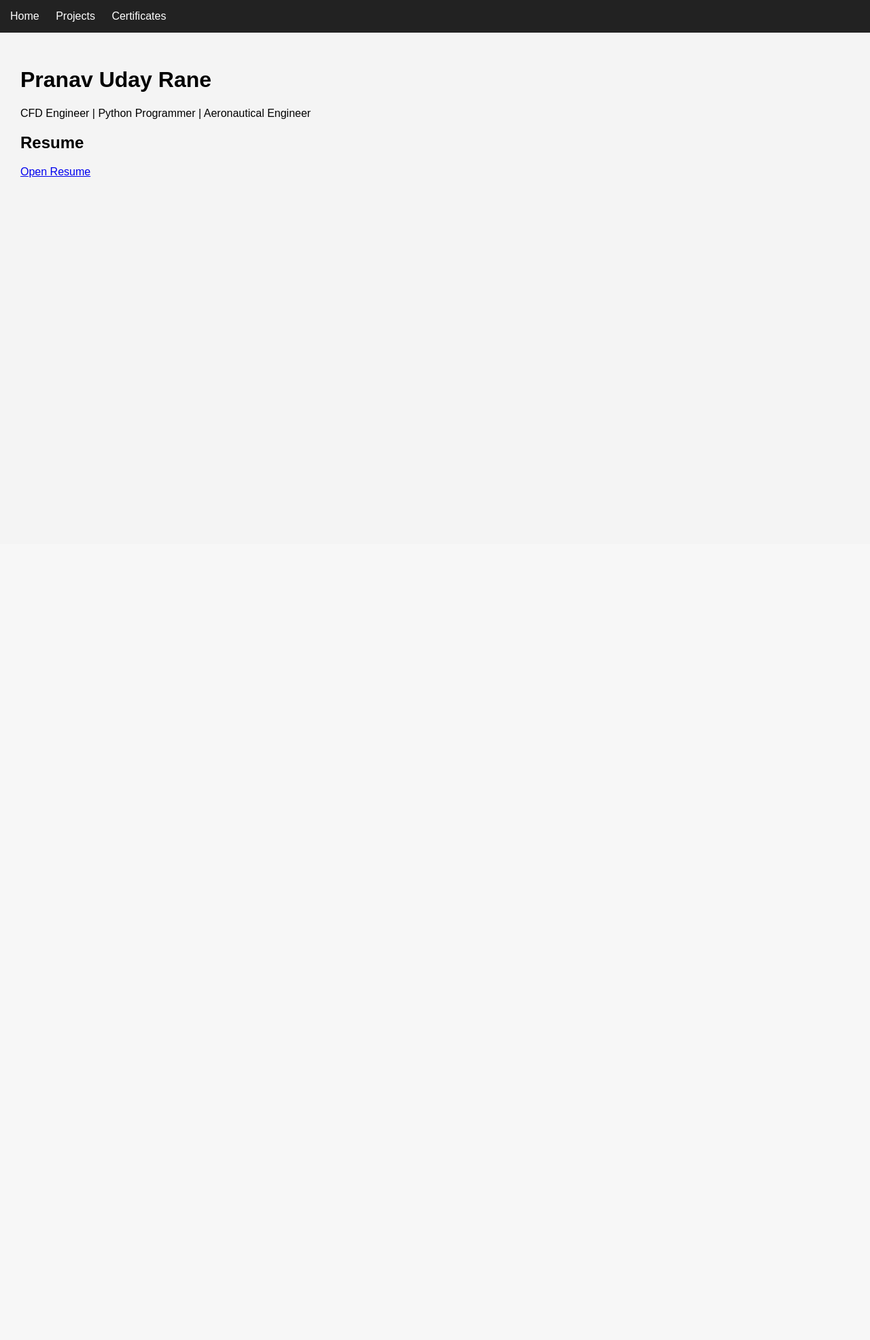
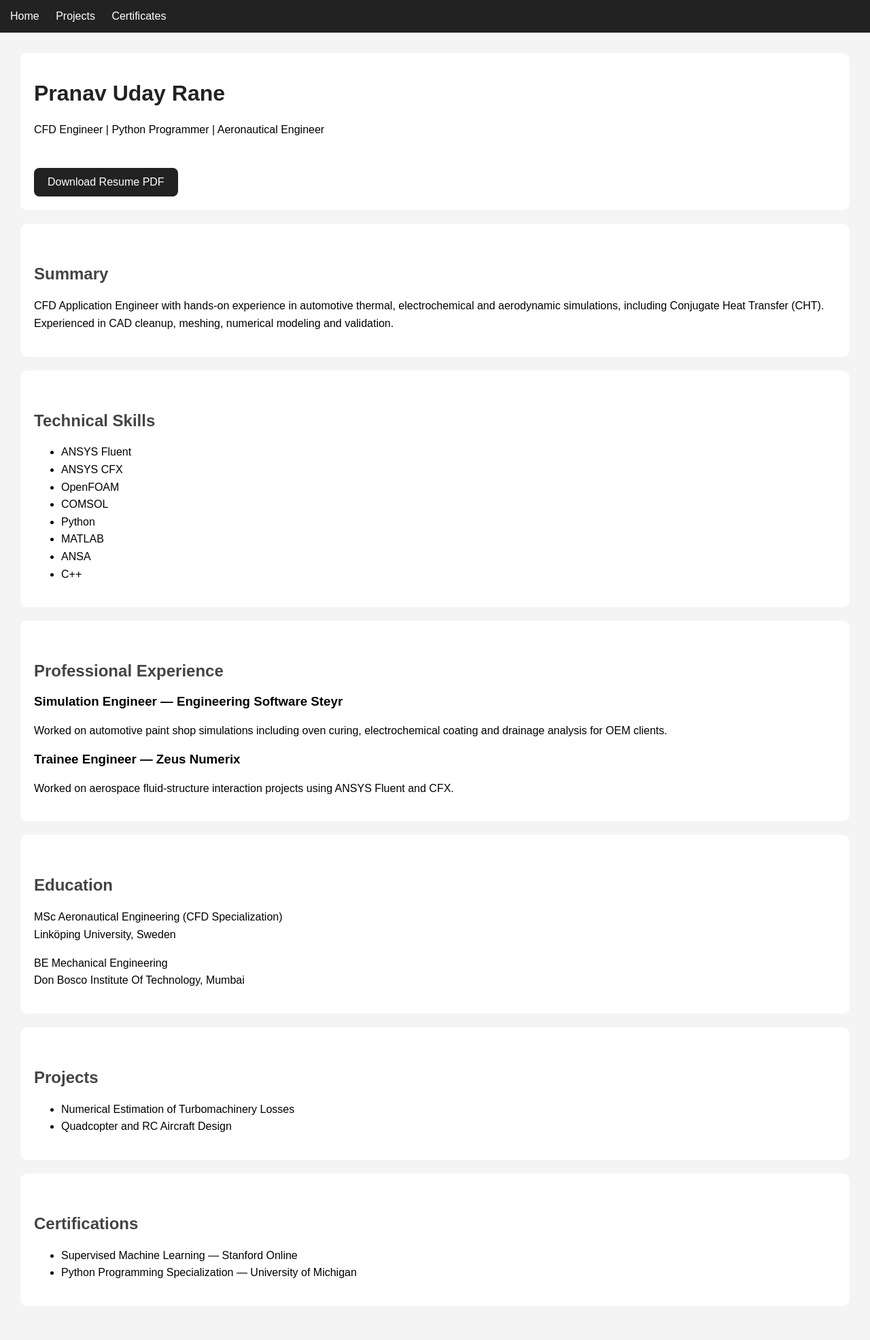
Before and after one commit to PranavRane25896/website_my_portfolio, a Flask app: page / in a window 1280 px wide. Shown: the whole page at 68% size. Before the commit the page ends 261 px from the top, so only its background shows below. Run offline with Flask 3, Linux system fonts and the light colour scheme.

Commit message:
upgraded the home page

```diff
--- a/static/style.css
+++ b/static/style.css
@@ -25,3 +25,26 @@ nav a {
     margin-bottom: 20px;
     border-radius: 10px;
 }
+
+h1 {
+    color: #222;
+}
+
+h2 {
+    color: #444;
+    margin-top: 40px;
+}
+
+p, li {
+    line-height: 1.6;
+}
+
+.resume-button {
+    background-color: #222;
+    color: white;
+    padding: 12px 20px;
+    text-decoration: none;
+    border-radius: 8px;
+    display: inline-block;
+    margin-top: 10px;
+}
--- a/templates/home.html
+++ b/templates/home.html
@@ -17,17 +17,125 @@
 
     <div class="container">
 
-        <h1>Pranav Uday Rane</h1>
+        <!-- INTRO CARD -->
 
-        <p>
-            CFD Engineer | Python Programmer | Aeronautical Engineer
-        </p>
+        <div class="card">
 
-        <h2>Resume</h2>
+            <h1>Pranav Uday Rane</h1>
 
-        <a href="https://drive.google.com/file/d/1hTPfNxIO-_uWO6PnlnYe7zaxVzeBBH_F/view?usp=sharing" target="_blank">
-            Open Resume
-        </a>
+            <p>
+                CFD Engineer | Python Programmer | Aeronautical Engineer
+            </p>
+
+            <br>
+
+            <a class="resume-button"
+            href="https://drive.google.com/file/d/1hTPfNxIO-_uWO6PnlnYe7zaxVzeBBH_F/view?usp=sharing"
+            target="_blank">
+
+                Download Resume PDF
+
+            </a>
+
+        </div>
+
+        <!-- SUMMARY CARD -->
+
+        <div class="card">
+
+            <h2>Summary</h2>
+
+            <p>
+                CFD Application Engineer with hands-on experience in automotive thermal,
+                electrochemical and aerodynamic simulations, including Conjugate Heat Transfer (CHT).
+                Experienced in CAD cleanup, meshing, numerical modeling and validation.
+            </p>
+
+        </div>
+
+        <!-- SKILLS CARD -->
+
+        <div class="card">
+
+            <h2>Technical Skills</h2>
+
+            <ul>
+                <li>ANSYS Fluent</li>
+                <li>ANSYS CFX</li>
+                <li>OpenFOAM</li>
+                <li>COMSOL</li>
+                <li>Python</li>
+                <li>MATLAB</li>
+                <li>ANSA</li>
+                <li>C++</li>
+            </ul>
+
+        </div>
+
+        <!-- EXPERIENCE CARD -->
+
+        <div class="card">
+
+            <h2>Professional Experience</h2>
+
+            <h3>Simulation Engineer — Engineering Software Steyr</h3>
+
+            <p>
+                Worked on automotive paint shop simulations including oven curing,
+                electrochemical coating and drainage analysis for OEM clients.
+            </p>
+
+            <h3>Trainee Engineer — Zeus Numerix</h3>
+
+            <p>
+                Worked on aerospace fluid-structure interaction projects using ANSYS Fluent and CFX.
+            </p>
+
+        </div>
+
+        <!-- EDUCATION CARD -->
+
+        <div class="card">
+
+            <h2>Education</h2>
+
+            <p>
+                MSc Aeronautical Engineering (CFD Specialization)<br>
+                Linköping University, Sweden
+            </p>
+
+            <p>
+                BE Mechanical Engineering<br>
+                Don Bosco Institute Of Technology, Mumbai
+            </p>
+
+        </div>
+
+        <!-- PROJECTS CARD -->
+
+        <div class="card">
+
+            <h2>Projects</h2>
+
+            <ul>
+                <li>Numerical Estimation of Turbomachinery Losses</li>
+                <li>Quadcopter and RC Aircraft Design</li>
+            </ul>
+
+        </div>
+
+        <!-- CERTIFICATIONS CARD -->
+
+        <div class="card">
+
+            <h2>Certifications</h2>
+
+            <ul>
+                <li>Supervised Machine Learning — Stanford Online</li>
+                <li>Python Programming Specialization — University of Michigan</li>
+            </ul>
+
+        </div>
 
     </div>
 
```
